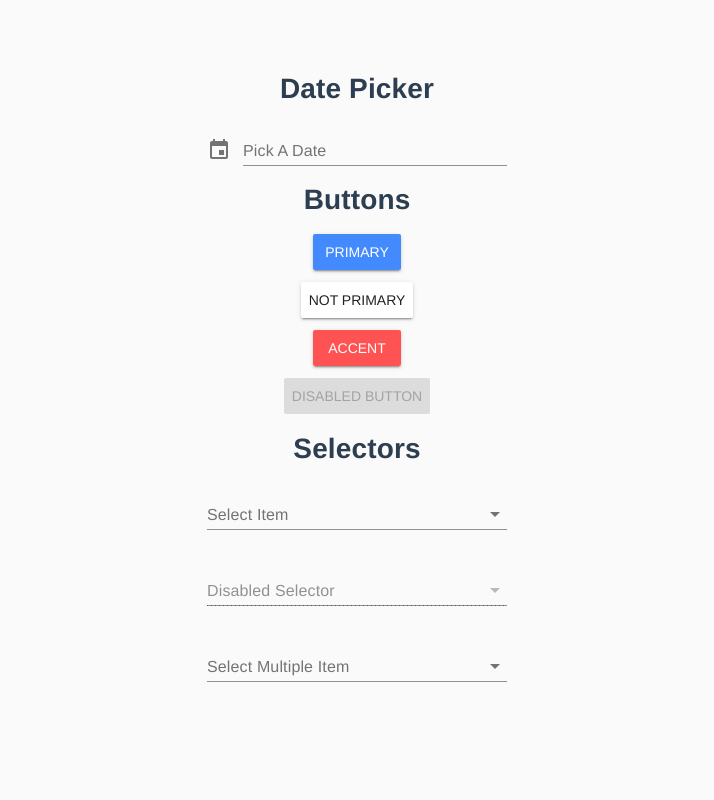
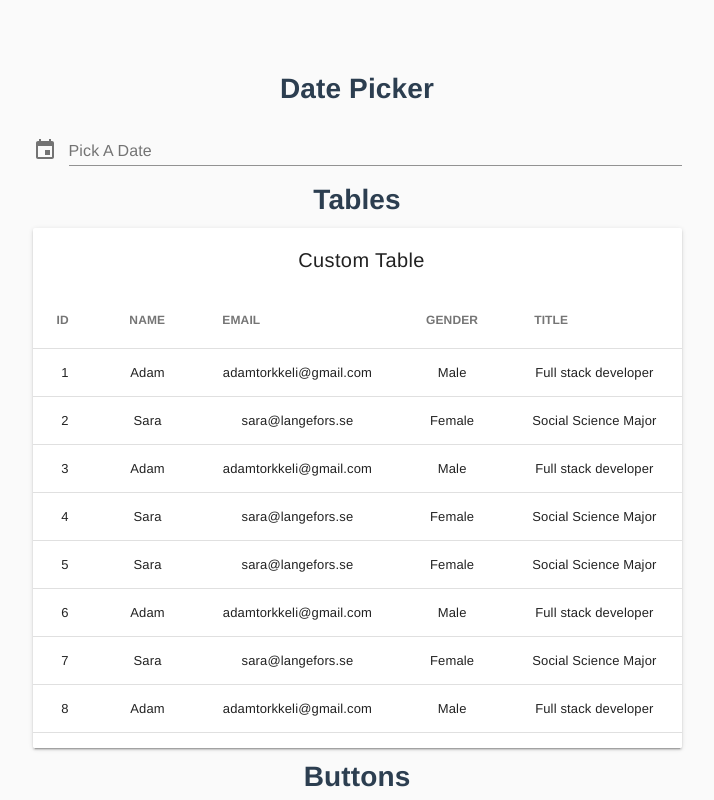
Before and after one commit to adamskicool/wl.site, a Vue app: page /#/ in a window 1280 px wide. Shown: the top 800 px of the page, without its empty margins (283-997 px from the left). Built offline with nearby package versions, Linux system fonts and the light colour scheme.

Commit message:
add table component

```diff
--- /dev/null
+++ b/src/components/core/Table.vue
@@ -0,0 +1,46 @@
+<template>
+	<div>
+		<md-table
+			v-model="items"
+			md-sort="''"
+			md-card
+			:md-fixed-header="fixedHeader"
+		>
+			<md-table-toolbar>
+				<h1 class="md-title">{{ label }}</h1>
+			</md-table-toolbar>
+
+			<md-table-row slot="md-table-row" slot-scope="{item}">
+				<md-table-cell
+					v-for="term in Object.keys(item)"
+					:md-label="getTermLabel(term)"
+					:md-sort-by="term"
+					:key="term"
+					>{{ item[term] }}</md-table-cell
+				>
+			</md-table-row>
+		</md-table>
+	</div>
+</template>
+
+<script lang="ts">
+import {Component, Vue, Prop} from 'vue-property-decorator';
+
+@Component
+export default class Table extends Vue {
+	@Prop({default: ''}) label?: string;
+	@Prop({
+		default: () => {
+			return [];
+		}
+	})
+	items?: any[];
+	@Prop({default: true}) fixedHeader?: boolean;
+
+	getTermLabel(term: string): string {
+		return term.toUpperCase();
+	}
+}
+</script>
+
+<style lang="scss"></style>
--- a/src/views/ComponentOverview.vue
+++ b/src/views/ComponentOverview.vue
@@ -4,6 +4,10 @@
             <div class="date-picker">
                 <h1>Date Picker</h1>
                 <DatePicker :label="'Pick A Date'" :immediately="true"/>
+            </div>
+            <div class="tables">
+                <h1>Tables</h1>
+                <Table :label="'Custom Table'" :items="users"/>
             </div>
             <div class="buttons">
                 <h1>Buttons</h1>
@@ -27,16 +31,94 @@ import {Component, Vue, Prop} from 'vue-property-decorator';
 import Button from '@/components/core/Button.vue';
 import Select from '@/components/core/Select.vue';
 import DatePicker from '@/components/core/DatePicker.vue';
+import Table from '@/components/core/Table.vue';
 
 @Component({
 	components: {
         Button,
         Select,
-        DatePicker
-	}
+        DatePicker,
+        Table
+    },
 })
 export default class ComponentOverview extends Vue {
-	@Prop({default: ''}) label?: string;
+    @Prop({default: ''}) label?: string;
+
+    users: any[] = [
+        {
+            id: 1,
+            name: 'Adam',
+            email: 'adamtorkkeli@gmail.com',
+            gender: 'Male',
+            title: 'Full stack developer',
+        },
+        {
+            id: 2,
+            name: 'Sara',
+            email: 'sara@langefors.se',
+            gender: 'Female',
+            title: 'Social Science Major',
+        },{
+            id: 3,
+            name: 'Adam',
+            email: 'adamtorkkeli@gmail.com',
+            gender: 'Male',
+            title: 'Full stack developer',
+        },
+        {
+            id: 4,
+            name: 'Sara',
+            email: 'sara@langefors.se',
+            gender: 'Female',
+            title: 'Social Science Major',
+        },
+        {
+            id: 5,
+            name: 'Sara',
+            email: 'sara@langefors.se',
+            gender: 'Female',
+            title: 'Social Science Major',
+        },{
+            id: 6,
+            name: 'Adam',
+            email: 'adamtorkkeli@gmail.com',
+            gender: 'Male',
+            title: 'Full stack developer',
+        },
+        {
+            id: 7,
+            name: 'Sara',
+            email: 'sara@langefors.se',
+            gender: 'Female',
+            title: 'Social Science Major',
+        },{
+            id: 8,
+            name: 'Adam',
+            email: 'adamtorkkeli@gmail.com',
+            gender: 'Male',
+            title: 'Full stack developer',
+        },
+        {
+            id: 9,
+            name: 'Sara',
+            email: 'sara@langefors.se',
+            gender: 'Female',
+            title: 'Social Science Major',
+        },{
+            id: 10,
+            name: 'Adam',
+            email: 'adamtorkkeli@gmail.com',
+            gender: 'Male',
+            title: 'Full stack developer',
+        },
+        {
+            id: 11,
+            name: 'Sara',
+            email: 'sara@langefors.se',
+            gender: 'Female',
+            title: 'Social Science Major',
+        }
+    ]
 }
 </script>
 
@@ -48,8 +130,4 @@ export default class ComponentOverview extends Vue {
     align-items: flex-start;
     justify-content: center;
 }
-.core-components-overview {
-    width: 300px;
-
-}
 </style>
```
